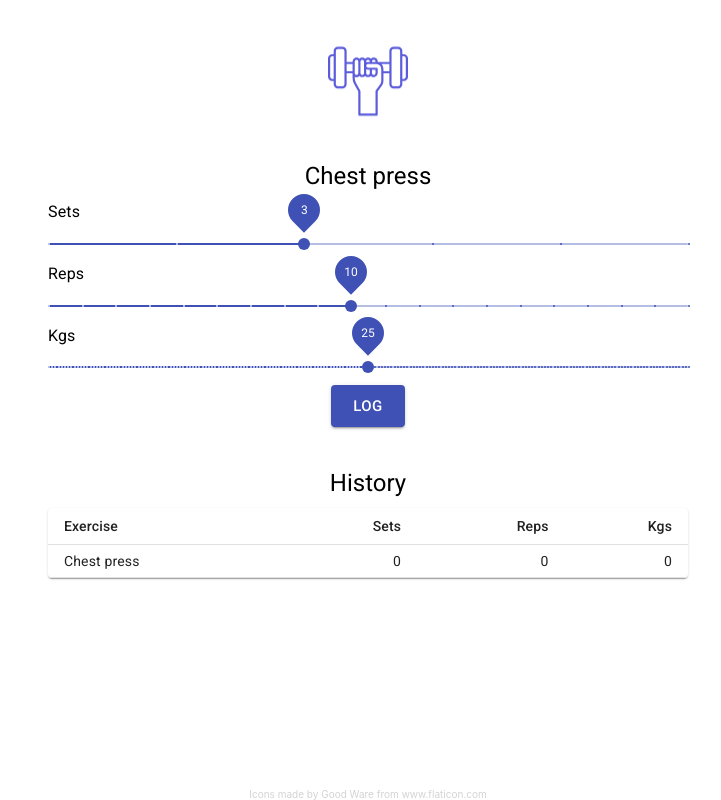
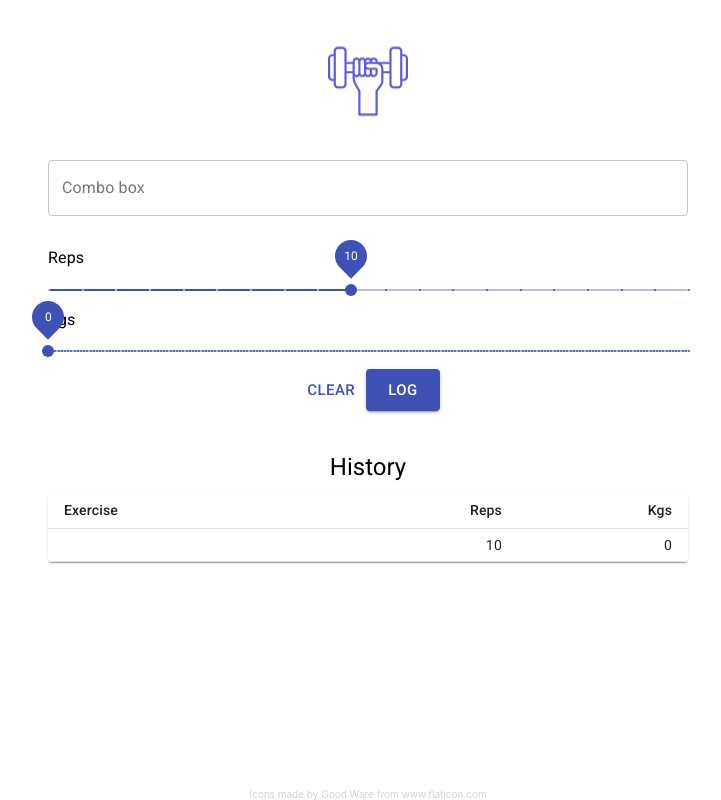
Before and after one commit to maksymilianfiec/weight-tracker, a React (Create React App) app: page / in a window 1280 px wide. Both pictures are taken after a click on the button "LOG". Shown: the whole page, without its empty margins (272-993 px from the left). Built offline with nearby package versions, Linux system fonts and the light colour scheme.

Commit message:
Fix the logic and add Autocomplete input

```diff
--- a/src/App.js
+++ b/src/App.js
@@ -2,6 +2,7 @@ import React, {useState} from 'react';
 import logo from './sport.svg';
 import './App.css';
 
+import Autocomplete from '@material-ui/lab/Autocomplete';
 import {
   Button,
   Paper,
@@ -12,86 +13,92 @@ import {
   TableContainer,
   TableHead,
   TableRow,
+  TextField,
   Typography
 } from '@material-ui/core';
 
 function App() {
-  const [sets, setSets] = useState(0);
-  const [reps, setReps] = useState(0);
+  const [reps, setReps] = useState(10);
   const [kgs, setKgs] = useState(0);
+  const [exercise, setExercise] = useState('');
   const [rows, setRows] = useState([]);
+  const exercises = [
+    'Chest press',
+    'Biceps curl',
+    'Chest fly',
+    'Standing curl',
+    'Lateral raise'
+  ];
 
-  function updateSets(e) {
-    setSets(e.target.innerText);
-    console.log(sets);
+  function updateReps(event, value) {
+    setReps(value);
   }
 
-  function updateReps(e) {
-    setReps(e.target.innerText);
-    console.log(reps);
+  function updateKgs(event, value) {
+    setKgs(value);
   }
 
-  function updateKgs(e) {
-    setKgs(e.target.innerText);
-    console.log(kgs);
+  function updateExercise(value) {
+    setExercise(value);
   }
 
-  function createData(name, sets, reps, kgs) {
-    return { name, sets, reps, kgs };
+  function createData(name, reps, kgs) {
+    return { name, reps, kgs };
   }
 
   function addToTable() {
-    setRows([...rows, createData('Chest press', sets, reps, kgs)]);
+    setRows([...rows, createData(exercise, reps, kgs)]);
+  }
+
+  function clearSliders() {
+    setExercise('');
+    setReps(10);
+    setKgs(0);
   }
 
   return (
     <div className="App">
       <img src={logo} className="App-logo" alt="logo" />
-      <Typography variant="h5" component="h1" gutterBottom>
-        Chest press
-      </Typography>
+      <Autocomplete
+        inputValue={exercise}
+        onInputChange={(event, newInputValue) => {updateExercise(newInputValue)}}
+        options={exercises}
+        freeSolo
+        style={{ width: '85%', maxWidth: 640, marginBottom: 30 }}
+        renderInput={(params) => <TextField {...params} label="Combo box" variant="outlined" />}
+      />
       <div className="sliders">
-        <Typography gutterBottom>
-            Sets
-        </Typography>
-        <Slider
-            defaultValue={3}
-            aria-labelledby="discrete-slider-small-steps"
-            step={1}
-            marks
-            min={1}
-            max={6}
-            valueLabelDisplay="on"
-            onChange={(e) => updateSets(e)}
-        />
         <Typography gutterBottom>
             Reps
         </Typography>
         <Slider
-            defaultValue={10}
+            value={reps}
             aria-labelledby="discrete-slider-small-steps"
             step={1}
             marks
             min={1}
             max={20}
             valueLabelDisplay="on"
-            onChange={(e) => updateReps(e)}
+            onChange={updateReps}
         />
         <Typography gutterBottom>
             Kgs
         </Typography>
         <Slider
-            defaultValue={25}
+            value={kgs}
             aria-labelledby="discrete-slider-small-steps"
             step={0.25}
             marks
             min={0}
             max={50}
             valueLabelDisplay="on"
-            onChange={(e) => updateKgs(e)}
+            onChange={updateKgs}
         />
       </div>
-      <Button color="primary" variant="contained" size="large" onClick={addToTable}>Log</Button>
+      <div>
+        <Button color="primary" variant="text" size="large" onClick={clearSliders}>Clear</Button>
+        <Button color="primary" variant="contained" size="large" onClick={addToTable}>Log</Button>
+      </div>
       <div className="table">
         <Typography variant="h5" component="h2" gutterBottom>
           History
@@ -102,18 +109,16 @@ function App() {
               <TableHead>
                 <TableRow>
                   <TableCell>Exercise</TableCell>
-                  <TableCell align="right">Sets</TableCell>
                   <TableCell align="right">Reps</TableCell>
                   <TableCell align="right">Kgs</TableCell>
                 </TableRow>
               </TableHead>
               <TableBody>
-                {rows.map((row) => (
-                  <TableRow key={row.name}>
+                {rows.map((row, index) => (
+                  <TableRow key={row.name + index}>
                     <TableCell component="th" scope="row">
                       {row.name}
                     </TableCell>
-                    <TableCell align="right">{row.sets}</TableCell>
                     <TableCell align="right">{row.reps}</TableCell>
                     <TableCell align="right">{row.kgs}</TableCell>
                   </TableRow>
```
